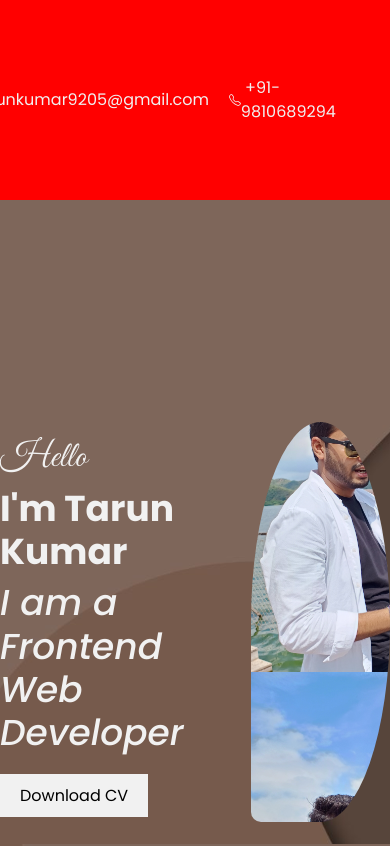
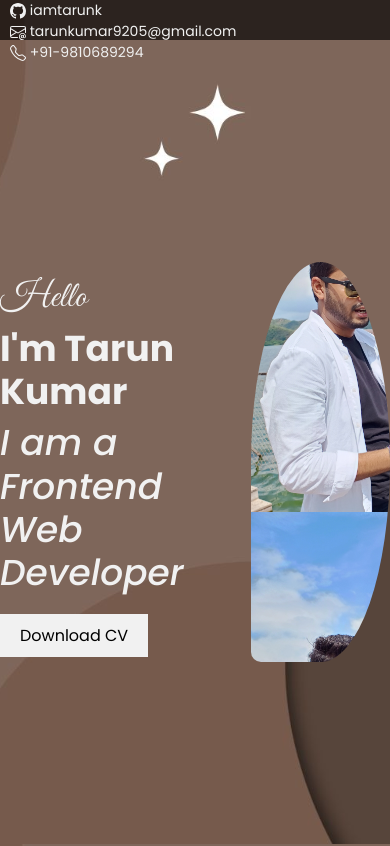
Before and after one commit to iamtarunk/Portfolio, a plain HTML site: page index.html in a window 390 px wide. Shown: the top 846 px of the page. Drawn offline with nearby package versions, Linux system fonts and the light colour scheme.

Commit message:
background change

```diff
--- a/style.css
+++ b/style.css
@@ -35,6 +35,7 @@ header{
     align-items: center;
     position: sticky;
     top:0;
+    z-index: 1;
 }
 header a{
     display: flex;
@@ -50,6 +51,8 @@ header a:hover{
 .github,.e-mail,.mobile{
     margin:0px 10px;
 }
+
+
 .section1{
     display: flex;
     justify-content:center;
@@ -184,9 +187,15 @@ header a:hover{
     width:80%;
 }
 
-@media only screen and (max-width :600px){
+@media only screen and (max-width :400px){
+    /* .wrapper{
+        width:600px;
+    } */
     header{
-        height:200px;
-        background-color:red;
+        justify-content: flex-start;
+        align-items: flex-start;
+        padding: 0;
+        font-size: 14px;
+        flex-direction: column;
     }
 }
```
